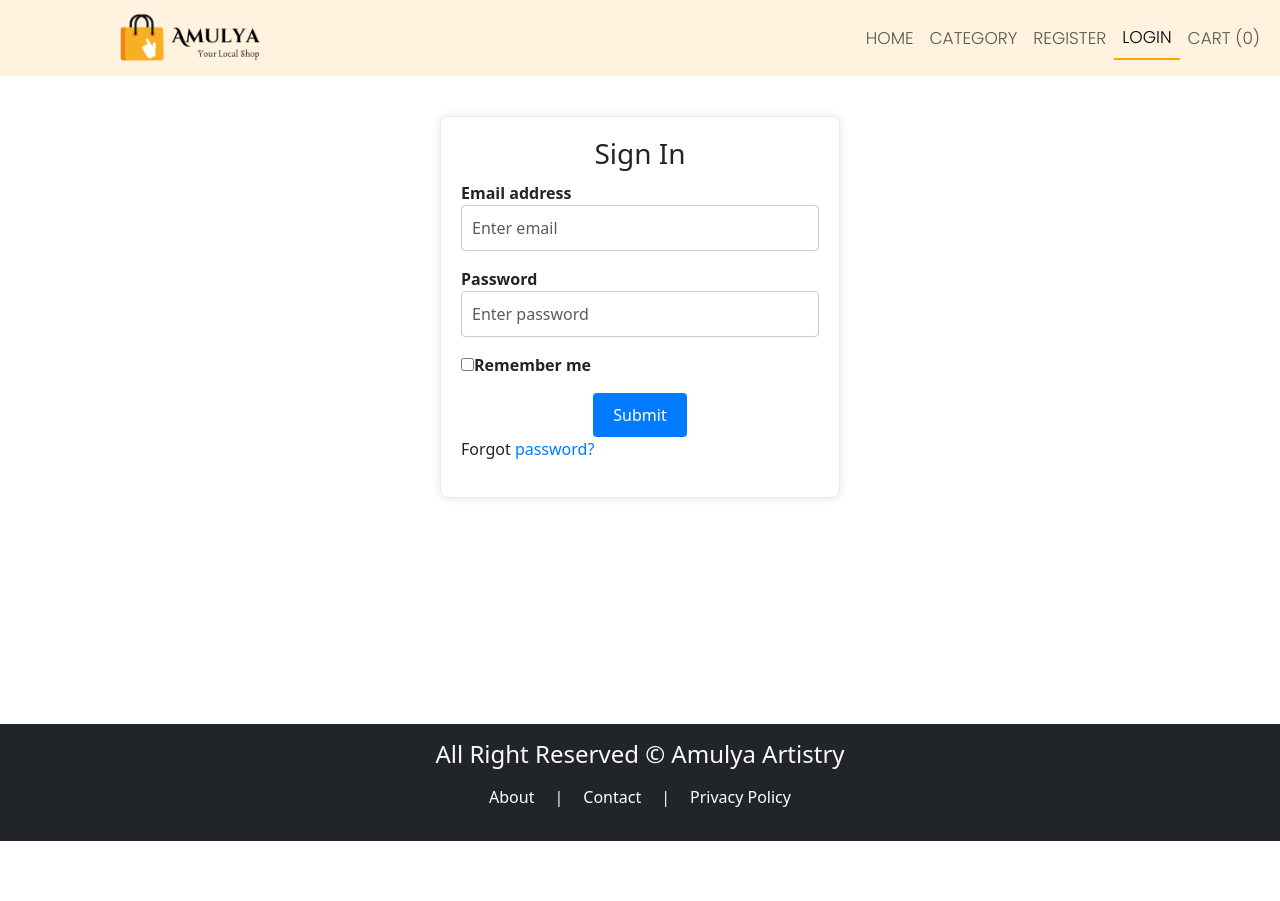
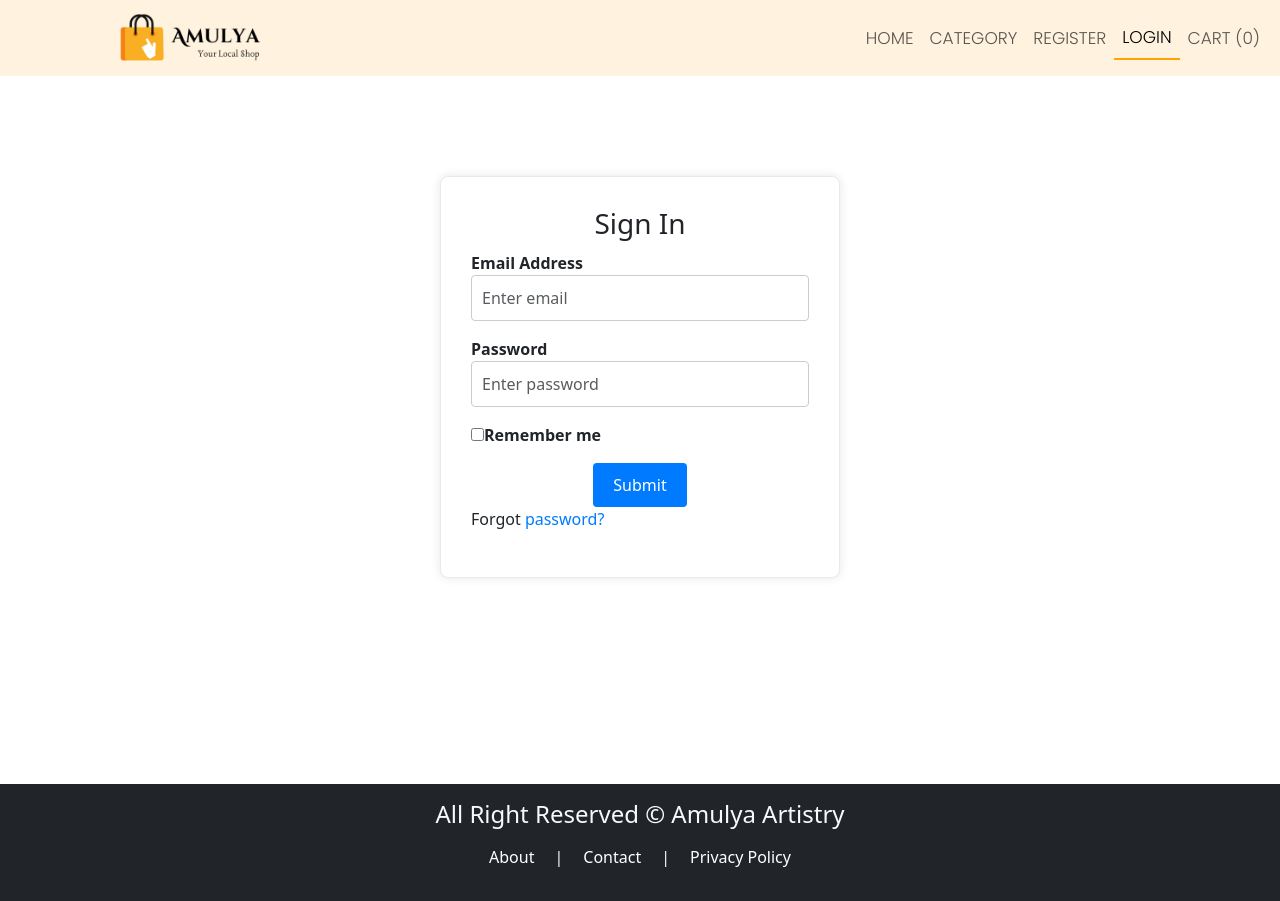
Before and after one commit to chuneshwar-karanjekar/Amulya_Artistry_Shop, a React (Create React App) app in the folder client/: page /login in a window 1280 px wide. Before the commit the page ends 841 px from the top, so only its background shows below. Built offline with nearby package versions, Linux system fonts and the light colour scheme.

Commit message:
Context api work

```diff
--- /dev/null
+++ b/client/src/context/auth.js
@@ -0,0 +1,33 @@
+import React, { useState, useEffect, useContext, createContext } from "react";
+
+const AuthContext = createContext()
+
+const AuthProvider = ({ children }) => {
+  const [auth, setAuth] = useState({
+    user: null,
+    token: ""
+  });
+  // retrieve authentication data from the local storage and update the authentication state using the setAuth function.
+  useEffect(()=>{
+    const data = localStorage.getItem('auth')
+    if(data){
+        const parseData = JSON.parse(data);
+        setAuth({
+            ...auth,
+            user: parseData.user,
+            token:parseData.token,
+        });
+    }
+  },[setAuth])
+
+  return (
+    <AuthContext.Provider value={[auth, setAuth]}>
+      {children}
+    </AuthContext.Provider>
+  );
+};
+
+// create a custom hook
+const useAuth = () => useContext(AuthContext);
+
+export { useAuth, AuthProvider };
--- a/client/src/index.css
+++ b/client/src/index.css
@@ -117,14 +117,16 @@ color: orangered;
 }
 
 /*  Login page */
-
+.login-container{
+  margin-top: 100px;
+}
 .login-box{
- margin-top: 5vh;
+ height: 75vh;
 }
 form {
   max-width: 400px;
   margin: auto;
-  padding: 20px;
+  padding: 30px;
   border: 1px solid #eaeaea;
   border-radius: 8px;
   box-shadow: 0px 0px 10px rgba(0, 0, 0, 0.1);
--- a/client/src/index.js
+++ b/client/src/index.js
@@ -4,15 +4,16 @@ import "./index.css";
 import App from "./App";
 import reportWebVitals from "./reportWebVitals";
 import { BrowserRouter } from "react-router-dom";
-
+import { AuthProvider } from "./context/auth";
 
 const root = ReactDOM.createRoot(document.getElementById("root"));
 root.render(
 
+  <AuthProvider>
     <BrowserRouter>
       <App />
     </BrowserRouter>
-
+  </AuthProvider>
 );
 
 reportWebVitals();
--- a/client/src/pages/Auth/Login.js
+++ b/client/src/pages/Auth/Login.js
@@ -1,24 +1,35 @@
 import React, { useState } from "react";
 import Layout from '../../components/Layout'
 import axios from 'axios';
-import { Toaster } from 'react-hot-toast';
-import { Navigate } from 'react-router-dom';
+import Toaster from 'react-hot-toast';
+import { useNavigate } from 'react-router-dom';
+import { useAuth } from "../../context/auth";
 
-const Login = () =>{
+const Login = () => {
   const [email, setEmail] = useState("");
   const [password, setPassword] = useState("");
+  const navigate = useNavigate();
+  const [auth, setAuth] = useAuth();
 
   const handleSubmit = async (e) => {
     e.preventDefault();
     try {
-    const res = await axios.post("/api/v1/auth/login",{
+      const res = await axios.post("/api/v1/auth/login", {
         email,
         password,
       });
-    if(res.data.success){
+      if (res.data.success) {
         Toaster.success(res.data.message);
-      Navigate("/")
-    }else{
+        //use custome hooks
+        setAuth({
+          ...auth,
+          user: res.data.user,
+          token: res.data.token,
+        });
+        // save data in local storage before redirect the page
+        localStorage.setItem('auth', JSON.stringify(res.data));
+        navigate("/")
+      } else {
         Toaster.error(res.data.message);
       }
     } catch (error) {
@@ -28,23 +39,30 @@ const handleSubmit = async (e) => {
   };
   return (
     <Layout>
-      <div className='login-box'>
-      <form  >
+      <div className="login-container">
+        <div className='login-box '>
+          <form onSubmit={handleSubmit} >
             <h3>Sign In</h3>
             <div className="mb-3">
-          <label>Email address</label>
+              <label>Email Address</label>
               <input
                 type="email"
+                value={email}
+                onChange={(e) => setEmail(e.target.value)}
                 className="form-control"
                 placeholder="Enter email"
+                required
               />
             </div>
             <div className="mb-3">
               <label>Password</label>
               <input
                 type="password"
+                value={password}
+                onChange={(e) => setPassword(e.target.value)}
                 className="form-control"
                 placeholder="Enter password"
+                required
               />
             </div>
             <div className="mb-3">
@@ -69,6 +87,7 @@ const handleSubmit = async (e) => {
             </p>
           </form>
         </div>
+      </div>
     </Layout>
   )
 };
--- a/client/src/pages/Auth/Register.js
+++ b/client/src/pages/Auth/Register.js
@@ -2,7 +2,7 @@ import React, { useState } from "react";
 import Layout from "../../components/Layout";
 import axios from "axios";
 import { useNavigate } from "react-router-dom";
-import toast, { Toaster } from 'react-hot-toast';
+import toast from 'react-hot-toast';
 
 
 
--- a/client/src/pages/HomePage.js
+++ b/client/src/pages/HomePage.js
@@ -1,14 +1,14 @@
 import React from "react";
 import Layout from "../components/Layout";
-
+import { useAuth } from "../context/auth";
 
 
 const HomePage = () => {
-
+  const [auth, setAuth] = useAuth();
   return (
     <Layout title={"Best Offer"}>
       <h1>HomePage</h1>
-
+      <pre>"hello chuneshwar"{JSON.stringify(auth,null,4)}</pre>
     </Layout>
   );
 };
```
Also changed, not shown: client/src/components/Layout.js (+8 -8 lines), client/public/assets/login-bg.jpg (added). Lines whose indentation alone changed are shown as unchanged.
